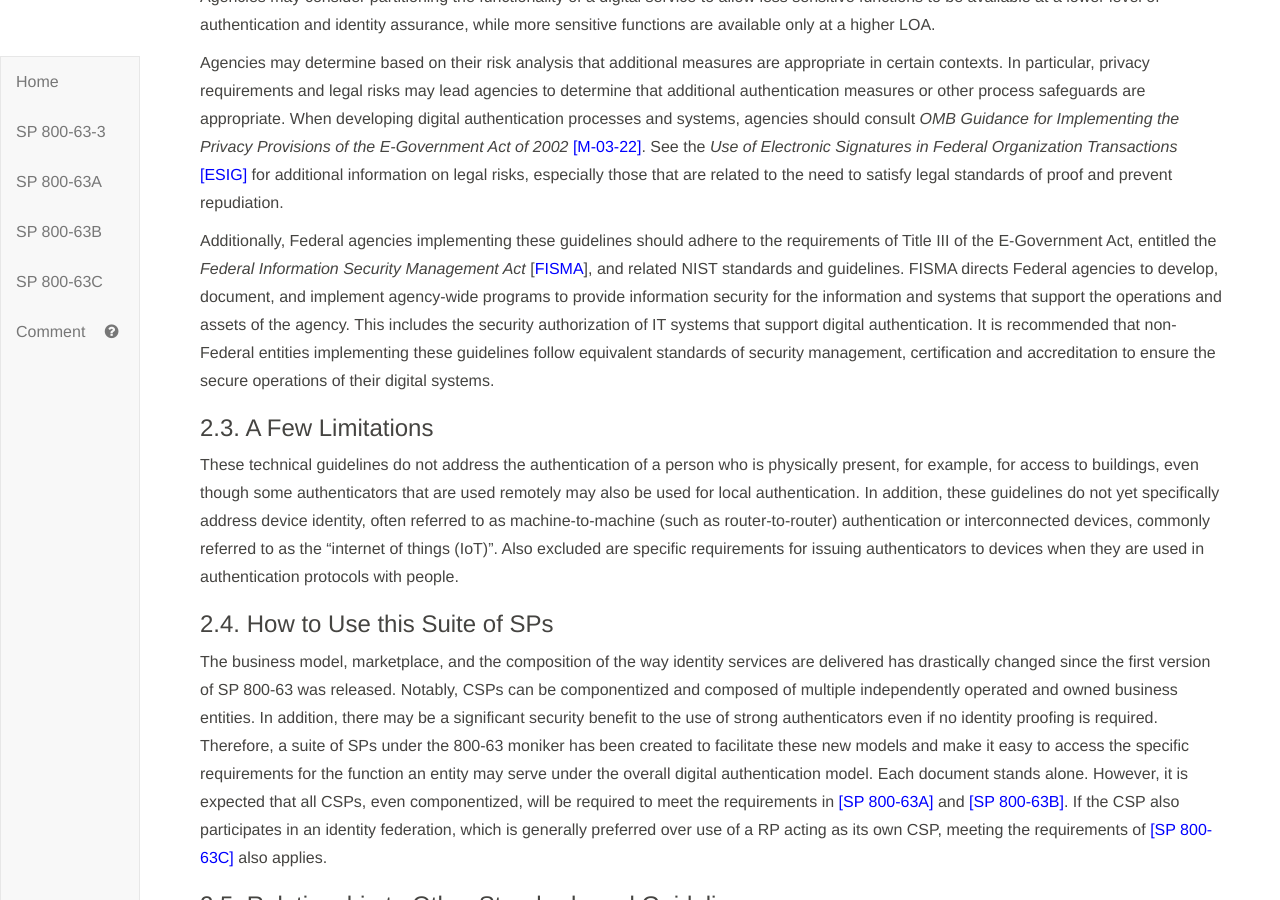
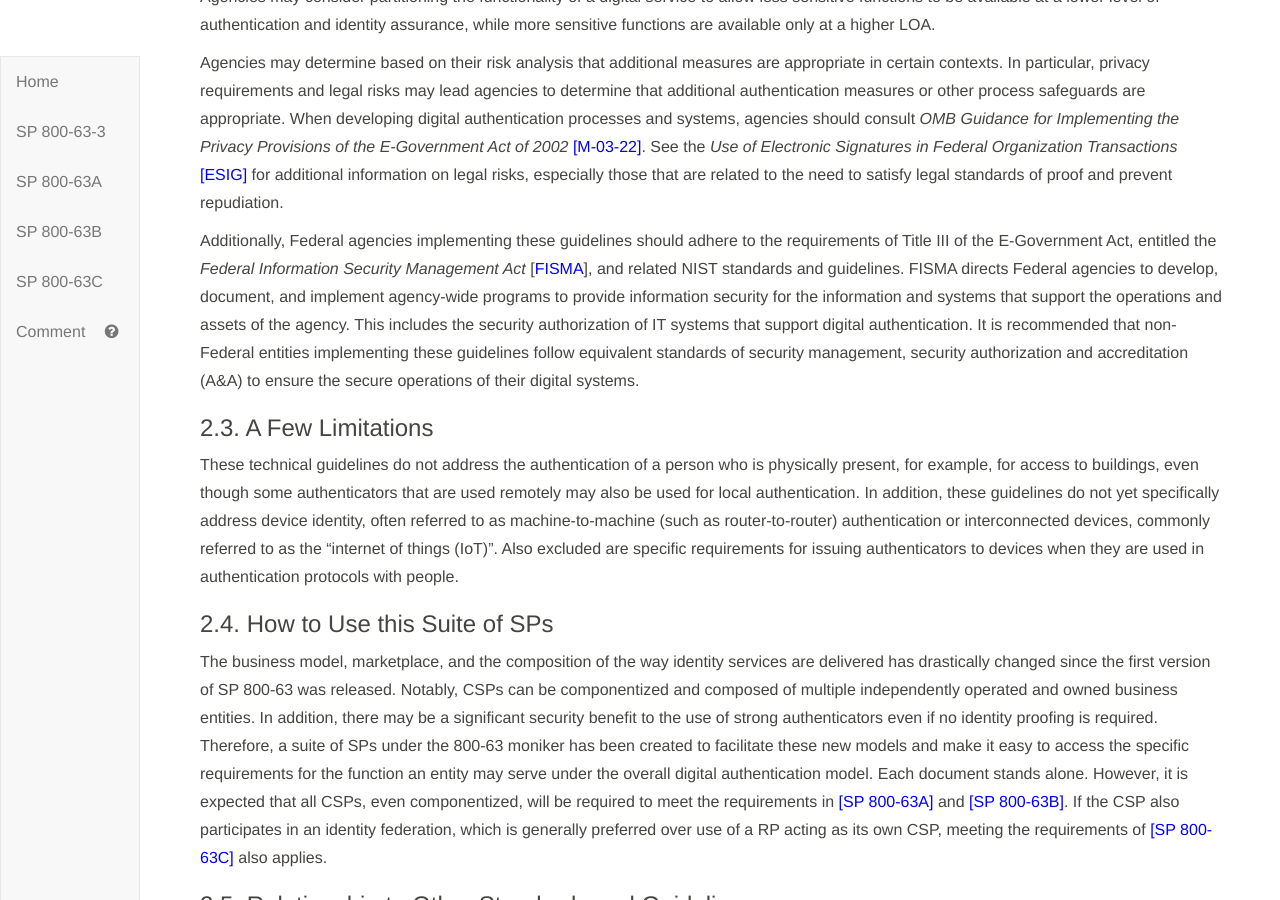
Before and after one commit to usnistgov/800-63-3, a Jekyll site: the page built from sp800-63-3/sec1_2_introduction.md, in a window 1280 px wide and 900 px high, scrolled down 2404 px. Built offline with Jekyll 4.4.1, drawn with Linux system fonts in a browser that asks for light colours; our own code applies the rules of GitHub Pages for plain Markdown files.

Commit message:
Closes #1082

```diff
--- a/sp800-63-3/sec1_2_introduction.md
+++ b/sp800-63-3/sec1_2_introduction.md
@@ -78,7 +78,7 @@ and systems that support the operations and assets of the
 agency. This includes the security authorization of IT systems that support
 digital authentication. It is recommended that non-Federal entities
 implementing these guidelines follow equivalent standards of security
-management, certification and accreditation to ensure the secure
+management, security authorization and accreditation (A&A) to ensure the secure
 operations of their digital systems.
 
 ### 2.3. A Few Limitations
```
Also changed, not shown: sp800-63-3/sec5_DIRM.md (+1 -1 lines).
